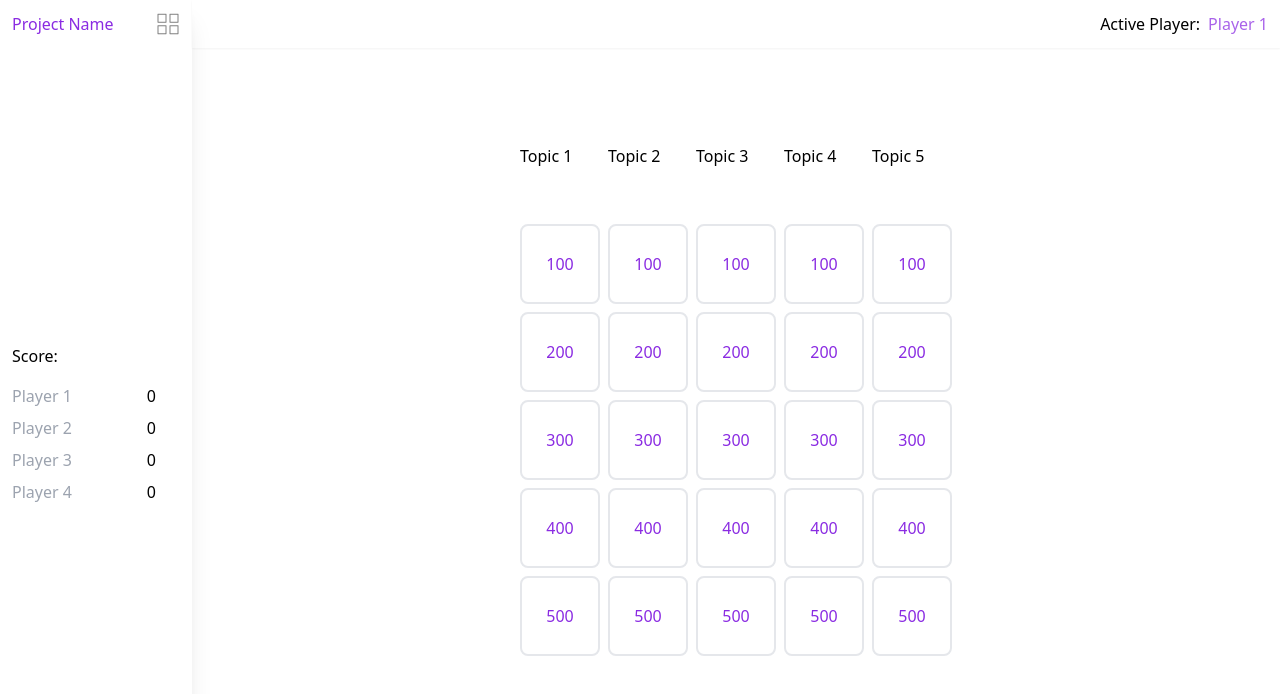
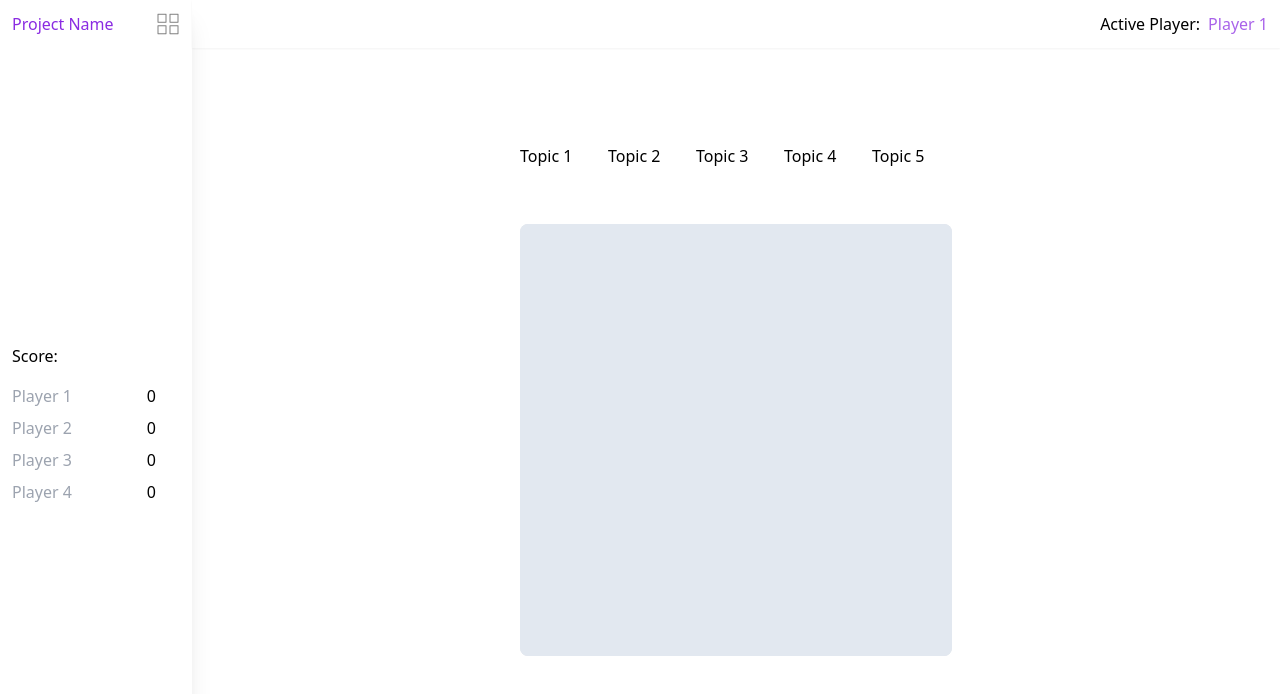
Before and after one commit to minsuk2609/jeopardy-game, a React (Vite) app: page / in a window 1280 px wide. Shown: the top 694 px of the page. Built offline with nearby package versions, Linux system fonts and the light colour scheme.

Commit message:
Added questions card component

```diff
--- a/output.css
+++ b/output.css
@@ -534,12 +534,20 @@ video {
   --tw-backdrop-sepia:  ;
 }
 
+.static {
+  position: static;
+}
+
 .fixed {
   position: fixed;
 }
 
 .absolute {
   position: absolute;
+}
+
+.relative {
+  position: relative;
 }
 
 .left-3 {
@@ -588,6 +596,10 @@ video {
 
 .h-screen {
   height: 100vh;
+}
+
+.h-full {
+  height: 100%;
 }
 
 .min-h-screen {
@@ -680,6 +692,21 @@ video {
 
 .border-solid {
   border-style: solid;
+}
+
+.bg-red-100 {
+  --tw-bg-opacity: 1;
+  background-color: rgb(254 226 226 / var(--tw-bg-opacity));
+}
+
+.bg-slate-400 {
+  --tw-bg-opacity: 1;
+  background-color: rgb(148 163 184 / var(--tw-bg-opacity));
+}
+
+.bg-slate-200 {
+  --tw-bg-opacity: 1;
+  background-color: rgb(226 232 240 / var(--tw-bg-opacity));
 }
 
 .p-3 {
--- a/src/components/Board.tsx
+++ b/src/components/Board.tsx
@@ -1,13 +1,18 @@
+import { useState } from "react";
+import Card from "./Card";
 import CellColumn from "./CellColumn";
 
 export default function Board(props: any): JSX.Element {
+    const [trigger, setTrigger] = useState<boolean>(false);
+
     return (
-        <div className="grid grid-cols-5 gap-2">
+        <div className="relative grid grid-cols-5 gap-2">
             <CellColumn />
             <CellColumn />
             <CellColumn />
             <CellColumn />
             <CellColumn />
+            <Card trigger={true} setTrigger={setTrigger}/>
         </div>
     );
 }
--- /dev/null
+++ b/src/components/Card.tsx
@@ -0,0 +1,9 @@
+export default function Card(props: any): JSX.Element {
+    return (props.trigger) ? (
+        <div className="absolute top-0 left-0 z-50 w-full h-full rounded-lg bg-slate-200">
+
+        </div>
+    ) : (
+        <div className="hidden"></div>
+    );
+}
--- a/src/components/NavBar.tsx
+++ b/src/components/NavBar.tsx
@@ -1,5 +1,4 @@
 export default function NavBar({players, setPlayer, status, setStatus}: any): JSX.Element {
-
     return (
         <div>
             <button className={`absolute top-3 left-3 z-50 ${status ? "" : "hidden"}`} onClick={() => {
```
